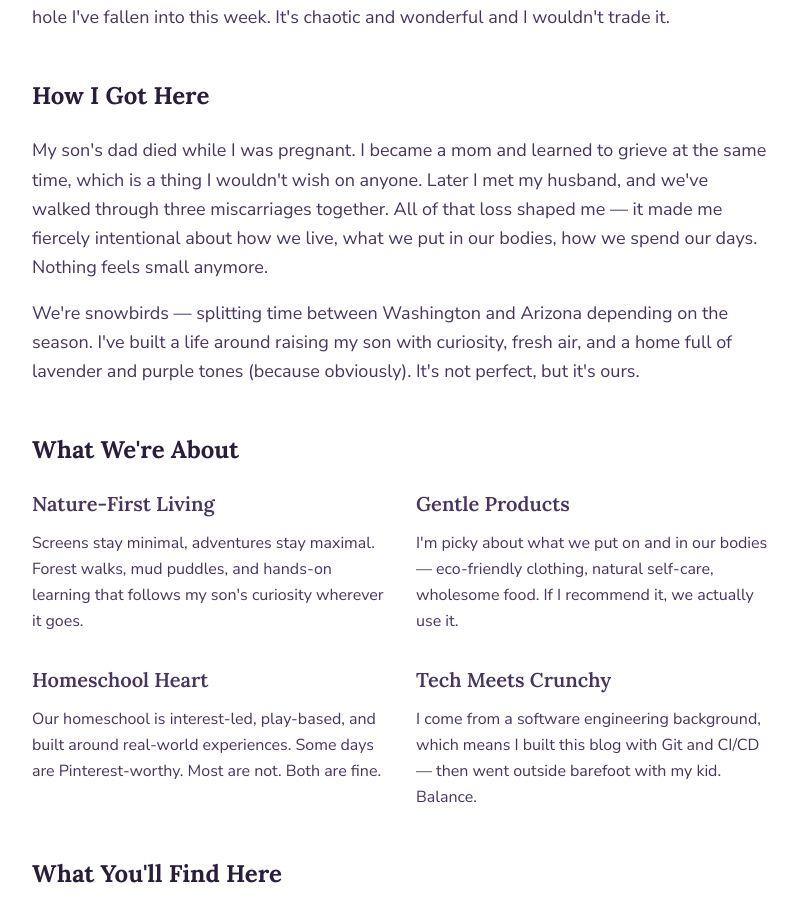
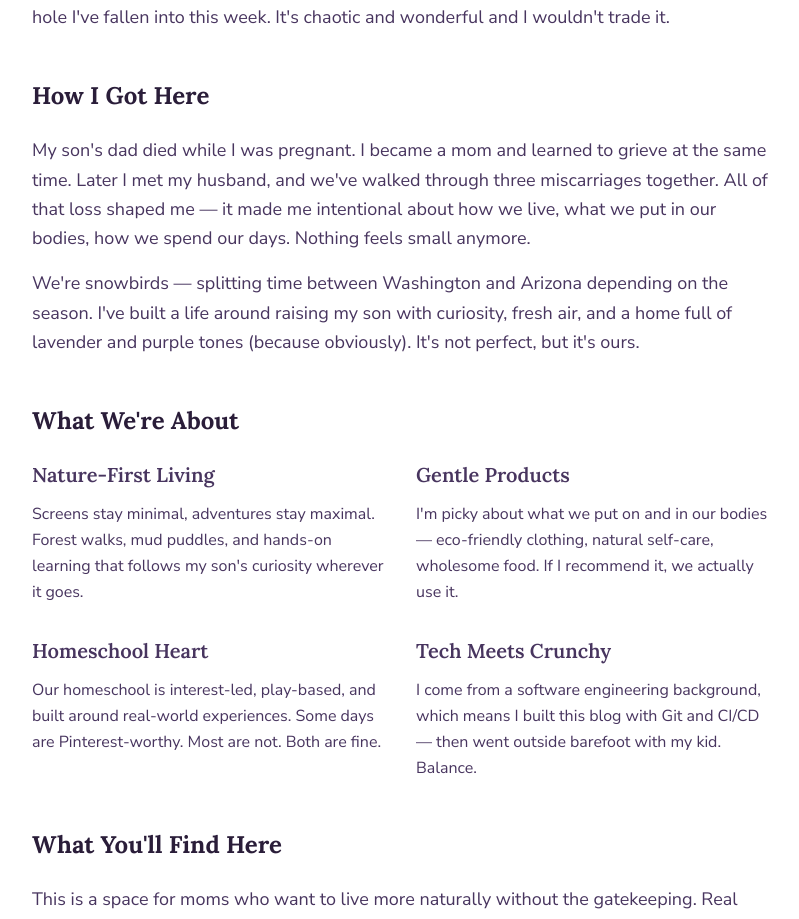
Before and after one commit to jemustain/spirited-roots2, a Next.js app: page /about in a window 1280 px wide. Shown: the part 843-1762 px from the top of the page, without its empty margins (240-1039 px from the left). Built offline with nearby package versions, Linux system fonts and the light colour scheme.

Commit message:
content: refine loss paragraph per review feedback

```diff
--- a/src/app/about/page.tsx
+++ b/src/app/about/page.tsx
@@ -63,10 +63,9 @@ export default function AboutPage() {
             </h2>
             <p className="text-secondary-responsive text-lg leading-relaxed mb-4">
               My son's dad died while I was pregnant. I became a mom and learned to grieve at the
-              same time, which is a thing I wouldn't wish on anyone. Later I met my husband, and
-              we've walked through three miscarriages together. All of that loss shaped me — it
-              made me fiercely intentional about how we live, what we put in our bodies, how we
-              spend our days. Nothing feels small anymore.
+              same time. Later I met my husband, and we've walked through three miscarriages
+              together. All of that loss shaped me — it made me intentional about how we live,
+              what we put in our bodies, how we spend our days. Nothing feels small anymore.
             </p>
             <p className="text-secondary-responsive text-lg leading-relaxed">
               We're snowbirds — splitting time between Washington and Arizona depending on the season.
```
